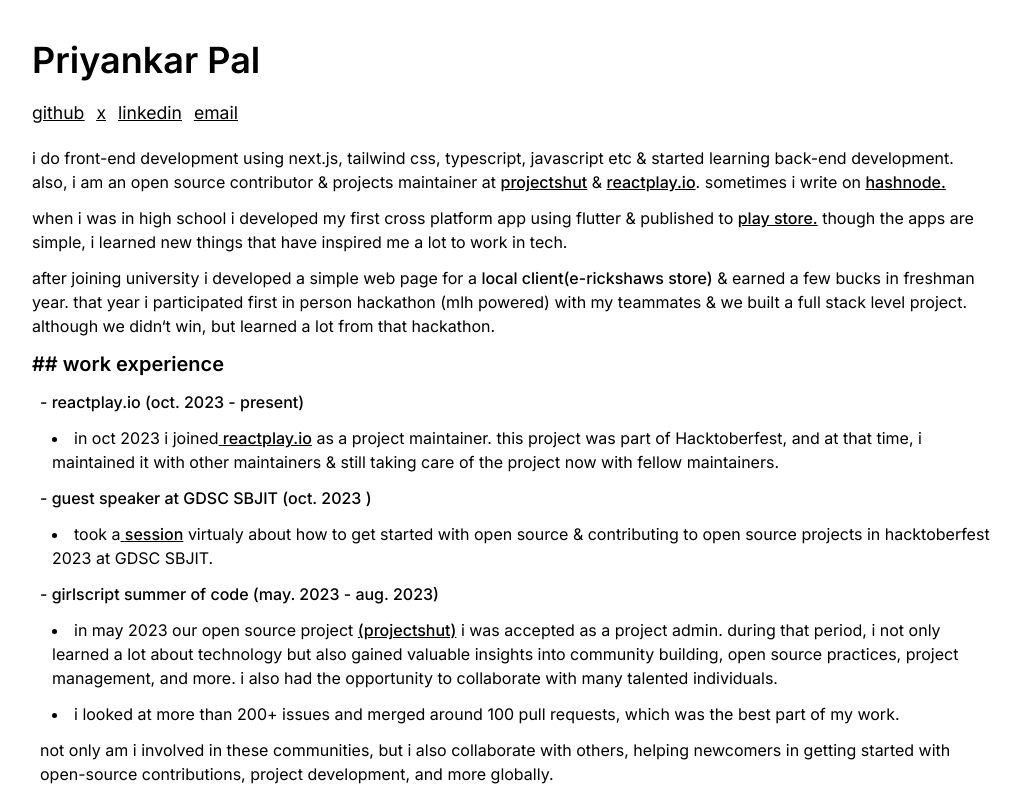
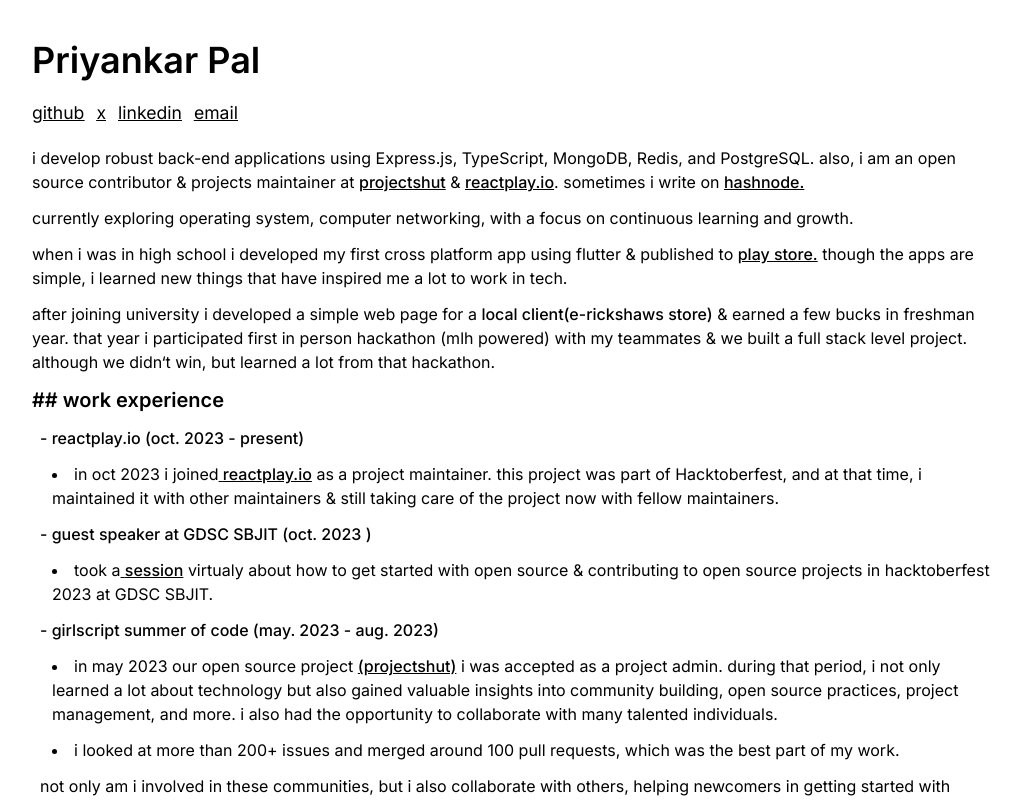
Before and after one commit to priyankarpal/priyankarpal.github.io, a Next.js app: page / in a window 1280 px wide. Shown: the top 800 px of the page, without its empty margins (128-1149 px from the left). Built offline with nearby package versions, Linux system fonts and the light colour scheme.

Commit message:
updated bio

```diff
--- a/app/page.tsx
+++ b/app/page.tsx
@@ -38,8 +38,7 @@
         {/*  about me */}
         <div className="mt-5 space-y-3">
           <p>
-            i do front-end development using next.js, tailwind css, typescript,
-            javascript etc & started learning back-end development. also, i am
+            i develop robust back-end applications using Express.js, TypeScript, MongoDB, Redis, and PostgreSQL.  also, i am
             an open source contributor & projects maintainer at{" "}
             <a
               href={projectshut_url}
@@ -64,6 +63,12 @@
             >
               hashnode.
             </a>
+
+          </p>
+          <p>
+            currently exploring operating system, computer networking, with a focus on continuous learning and growth.
+
+
           </p>
           <p>
             when i was in high school i developed my first cross platform app
```
